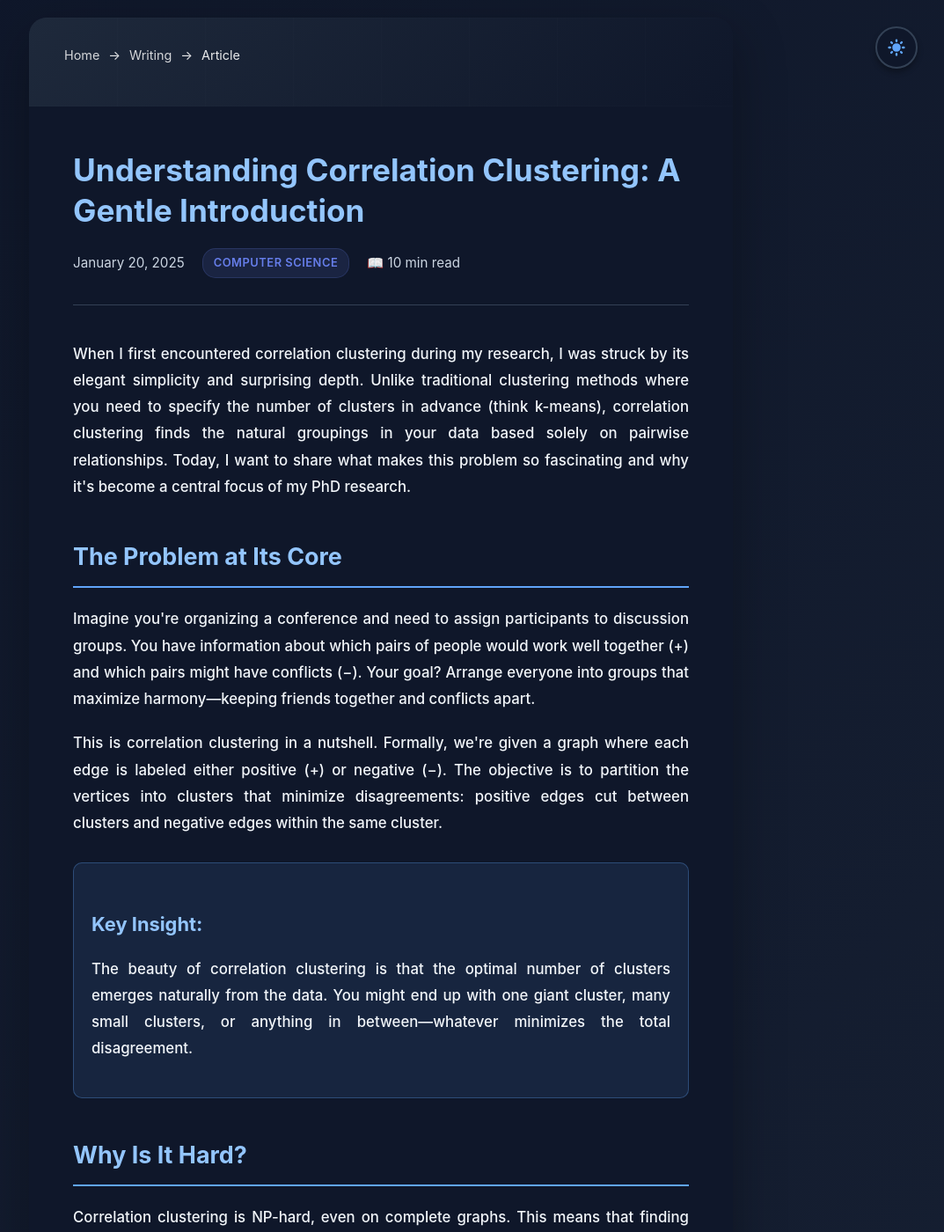
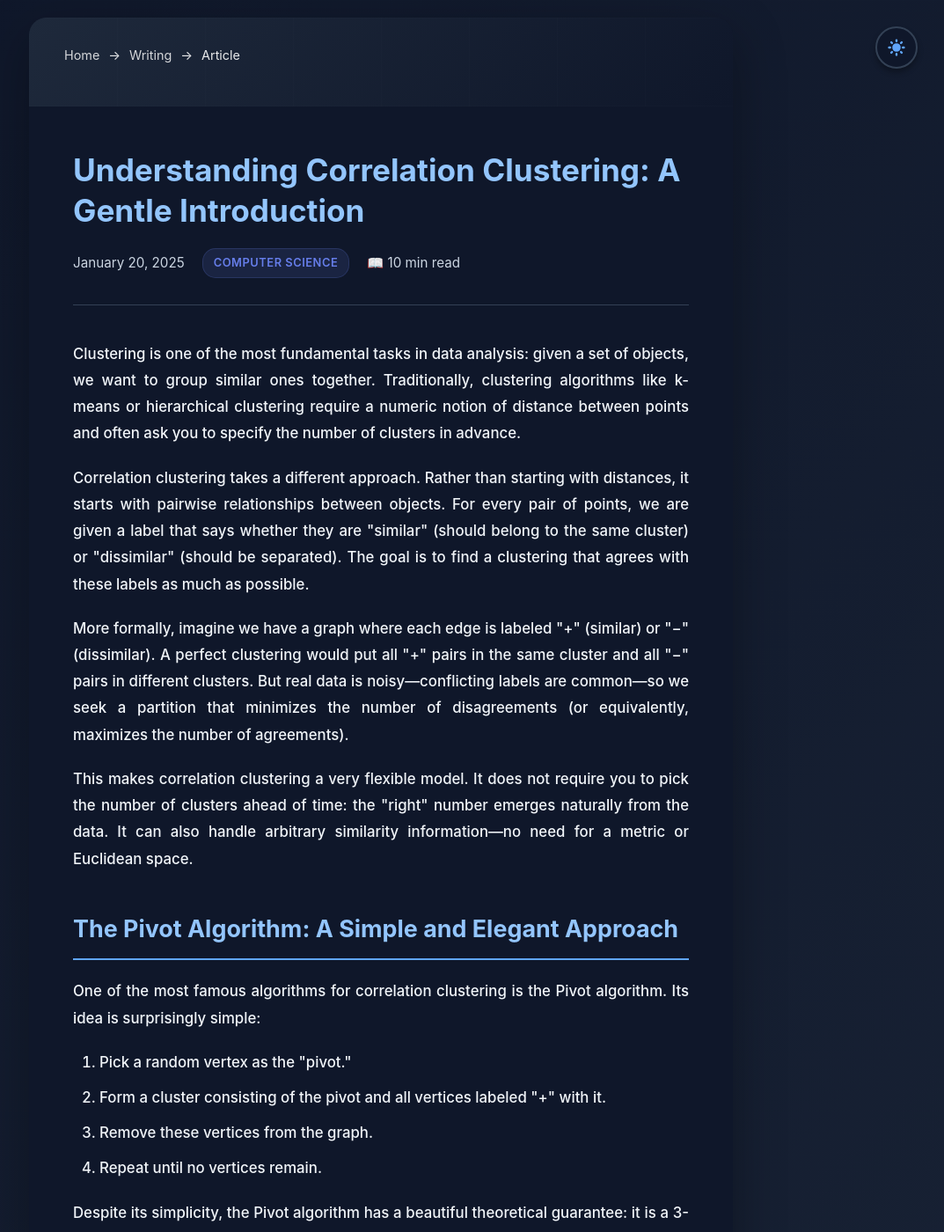
Before and after one commit to andisheGhs/andisheGhs.github.io, a Jekyll site: the page articles/correlation-clustering-intro.html, which Jekyll copies as it is, in a window 1280 px wide and 1400 px high. Shown: the whole window at 88% size, without its empty margins (207-1280 px from the left). Built offline with Jekyll 4.4.1, drawn with Linux system fonts in a browser that asks for light colours; some of the changed text lies outside the part shown.

Commit message:
Revise correlation clustering article for clarity and flow
The text was revised to improve clarity and flow, emphasizing the flexibility and applications of correlation clustering. Sections were added and removed to enhance the overall structure and readability of the article.

```diff
--- a/articles/correlation-clustering-intro.html
+++ b/articles/correlation-clustering-intro.html
@@ -468,120 +468,90 @@
 
             <div class="article-body">
                 <p>
-                    When I first encountered correlation clustering during my research, I was struck by its elegant simplicity and surprising depth. Unlike traditional clustering methods where you need to specify the number of clusters in advance (think k-means), correlation clustering finds the natural groupings in your data based solely on pairwise relationships. Today, I want to share what makes this problem so fascinating and why it's become a central focus of my PhD research.
-                </p>
-
-                <h2>The Problem at Its Core</h2>
-                <p>
-                    Imagine you're organizing a conference and need to assign participants to discussion groups. You have information about which pairs of people would work well together (+) and which pairs might have conflicts (−). Your goal? Arrange everyone into groups that maximize harmony—keeping friends together and conflicts apart.
+                    Clustering is one of the most fundamental tasks in data analysis: given a set of objects, we want to group similar ones together. Traditionally, clustering algorithms like k-means or hierarchical clustering require a numeric notion of distance between points and often ask you to specify the number of clusters in advance.
                 </p>
 
                 <p>
-                    This is correlation clustering in a nutshell. Formally, we're given a graph where each edge is labeled either positive (+) or negative (−). The objective is to partition the vertices into clusters that minimize disagreements: positive edges cut between clusters and negative edges within the same cluster.
-                </p>
-
-                <div class="highlight-box">
-                    <h3>Key Insight:</h3>
-                    <p>The beauty of correlation clustering is that the optimal number of clusters emerges naturally from the data. You might end up with one giant cluster, many small clusters, or anything in between—whatever minimizes the total disagreement.</p>
-                </div>
-
-                <h2>Why Is It Hard?</h2>
-                <p>
-                    Correlation clustering is NP-hard, even on complete graphs. This means that finding the absolute best clustering is computationally intractable for large datasets. But here's where theory meets practice beautifully: we can design approximation algorithms that find near-optimal solutions efficiently.
+                    Correlation clustering takes a different approach. Rather than starting with distances, it starts with pairwise relationships between objects. For every pair of points, we are given a label that says whether they are "similar" (should belong to the same cluster) or "dissimilar" (should be separated). The goal is to find a clustering that agrees with these labels as much as possible.
                 </p>
 
                 <p>
-                    The first constant-factor approximation algorithm, achieving a factor of 3, was developed by Bansal, Blum, and Chawla in 2004. Since then, researchers have continued to improve these bounds and explore variants of the problem.
-                </p>
-
-                <h2>Real-World Applications</h2>
-                <p>
-                    What makes correlation clustering particularly exciting is its wide range of applications:
-                </p>
-
-                <div class="example-box">
-                    <h4>1. Social Network Analysis</h4>
-                    <p>Identifying communities where positive edges represent friendships and negative edges represent antagonistic relationships. The algorithm naturally finds cohesive groups while respecting the social dynamics.</p>
-                </div>
-
-                <div class="example-box">
-                    <h4>2. Entity Resolution</h4>
-                    <p>Determining which database records refer to the same real-world entity. Positive edges connect likely matches, negative edges connect likely non-matches. The clustering gives us our deduplicated entities.</p>
-                </div>
-
-                <div class="example-box">
-                    <h4>3. Image Segmentation</h4>
-                    <p>Grouping pixels where similarity measures determine edge labels. Unlike traditional methods, we don't need to specify how many objects are in the image—the algorithm discovers this automatically.</p>
-                </div>
-
-                <h2>The Online Setting: My Research Focus</h2>
-                <p>
-                    In my research, I'm particularly interested in the online version of correlation clustering, where the graph is revealed incrementally. Imagine a social network that grows over time, or a database that receives new records continuously. How do we maintain good clusters as the data evolves?
+                    More formally, imagine we have a graph where each edge is labeled "+" (similar) or "−" (dissimilar). A perfect clustering would put all "+" pairs in the same cluster and all "−" pairs in different clusters. But real data is noisy—conflicting labels are common—so we seek a partition that minimizes the number of disagreements (or equivalently, maximizes the number of agreements).
                 </p>
 
                 <p>
-                    This online setting introduces fascinating challenges. We must make irrevocable clustering decisions as vertices arrive, without knowing what future connections will look like. The key is balancing immediate clustering quality with flexibility for future arrivals.
+                    This makes correlation clustering a very flexible model. It does not require you to pick the number of clusters ahead of time: the "right" number emerges naturally from the data. It can also handle arbitrary similarity information—no need for a metric or Euclidean space.
                 </p>
 
-                <div class="tip-box">
-                    <strong>Research Direction:</strong> I'm exploring how machine learning predictions about future edges can improve online algorithms. If we have some (imperfect) information about likely future connections, can we make better clustering decisions in the present?
-                </div>
-
-                <h2>A Simple Algorithm to Get Started</h2>
-                <p>
-                    Here's a basic algorithm that achieves a 3-approximation for correlation clustering:
-                </p>
-
-                <pre><code>1. Pick an arbitrary unclustered vertex v
-2. Create a cluster containing v and all its positive neighbors
-   that aren't yet clustered
-3. Repeat until all vertices are clustered</code></pre>
+                <h2>The Pivot Algorithm: A Simple and Elegant Approach</h2>
 
                 <p>
-                    This greedy approach, known as the "Pivot" algorithm, is surprisingly effective. While simple, it captures the essence of correlation clustering: growing clusters around vertices with strong positive connections.
-                </p>
-
-                <h2>Open Problems and Future Directions</h2>
-                <p>
-                    The field of correlation clustering remains vibrant with open questions:
-                </p>
-
-                <ul>
-                    <li><strong>Improved approximation ratios:</strong> Can we beat the current best approximation factors, especially for special graph classes?</li>
-                    <li><strong>Distributed algorithms:</strong> How can we efficiently solve correlation clustering when the data is distributed across multiple machines?</li>
-                    <li><strong>Dynamic settings:</strong> Beyond online algorithms, how do we handle edge insertions and deletions efficiently?</li>
-                    <li><strong>Practical implementations:</strong> Bridging the gap between theoretical guarantees and real-world performance remains an active area.</li>
-                </ul>
-
-                <h2>Getting Started with Correlation Clustering</h2>
-                <p>
-                    If you're interested in diving deeper into correlation clustering, here are my recommendations:
+                    One of the most famous algorithms for correlation clustering is the Pivot algorithm. Its idea is surprisingly simple:
                 </p>
 
                 <ol>
-                    <li>Start with the original paper by Bansal, Blum, and Chawla (2004) for the foundational concepts</li>
-                    <li>Explore the survey by Bonchi et al. (2022) for a comprehensive overview of recent developments</li>
-                    <li>Implement the basic Pivot algorithm to get hands-on experience</li>
-                    <li>Try applying it to a real dataset—social networks are particularly intuitive starting points</li>
+                    <li>Pick a random vertex as the "pivot."</li>
+                    <li>Form a cluster consisting of the pivot and all vertices labeled "+" with it.</li>
+                    <li>Remove these vertices from the graph.</li>
+                    <li>Repeat until no vertices remain.</li>
                 </ol>
 
-                <h2>Conclusion</h2>
                 <p>
-                    Correlation clustering exemplifies what I love about theoretical computer science: a simple, natural problem formulation that leads to deep theoretical questions and practical applications. It sits at the intersection of machine learning, graph theory, and algorithm design, making it a rich area for research.
+                    Despite its simplicity, the Pivot algorithm has a beautiful theoretical guarantee: it is a 3-approximation for minimizing disagreements on complete graphs. In other words, the number of disagreements it produces is at most three times the optimal value—an impressive result for such an intuitive procedure.
+                </p>
+
+                <h2>My Research</h2>
+
+                <p>
+                    My research explores approximation algorithms for correlation clustering, particularly when the number of clusters is fixed (the so-called k-correlation clustering problem). This variant is significantly harder, but also very relevant to practical applications where we know in advance that the data should naturally form a certain number of groups.
                 </p>
 
                 <p>
-                    Whether you're interested in the pure algorithmic challenges, the machine learning applications, or the systems aspects of implementing these algorithms at scale, correlation clustering offers something compelling. As I continue my PhD research in this area, I'm constantly surprised by new connections and applications that emerge.
+                    I work on developing new algorithms that achieve better guarantees for these problems and analyzing their performance both theoretically and experimentally. A major theme of my work is understanding how we can make algorithms robust in the presence of noisy data and efficient in streaming or online settings where data arrives over time.
                 </p>
 
+                <h2>How to Start Researching Correlation Clustering</h2>
+
                 <p>
-                    If you're working on related problems or have questions about correlation clustering, I'd love to hear from you. The best part of research is the community of people thinking about these problems together.
+                    If you are interested in working on correlation clustering, here are a few steps to get started:
                 </p>
 
-                <div class="highlight-box">
-                    <h3>Want to Learn More?</h3>
-                    <p>Check out my recent paper on one-way communication complexity of minimum vertex cover, where we explore related clustering and covering problems. Feel free to reach out if you'd like to discuss correlation clustering or related topics!</p>
+                <h3>1. Read the classic papers</h3>
+
+                <div class="example-box">
+                    <h4>The original formulation:</h4>
+                    <p><strong>Bansal, Blum, and Chawla (2004):</strong> "Correlation Clustering" – This is the seminal paper that introduced the problem and the Pivot algorithm.</p>
+
+                    <h4>Follow-up work on approximations:</h4>
+                    <p><strong>Charikar, Guruswami, and Wirth (2005):</strong> "Clustering with Qualitative Information" – Improves approximation ratios and analyzes several variants.</p>
+
+                    <h4>Recent progress:</h4>
+                    <p><strong>Giotis and Guruswami (2006):</strong> "Correlation Clustering with a Fixed Number of Clusters" – Introduces approximation schemes for the k-clustering variant.</p>
                 </div>
+
+                <h3>2. Try implementing the Pivot algorithm</h3>
+                <p>
+                    It is short and elegant—perfect for building intuition and running experiments on small datasets.
+                </p>
+
+                <h3>3. Explore open questions</h3>
+                <ul>
+                    <li>How do these algorithms behave on real-world graphs (e.g., social networks)?</li>
+                    <li>Can we design faster or more scalable approximation schemes?</li>
+                    <li>What happens if the similarity labels are partially missing, noisy, or adversarially corrupted?</li>
+                    <li>How do we adapt correlation clustering to streaming, online, or distributed models?</li>
+                </ul>
+
+                <h3>4. Experiment</h3>
+                <p>
+                    Generate synthetic data with known cluster structure and compare how different algorithms perform. Many papers provide benchmark datasets you can use.
+                </p>
+
+                <h2>Why It's Exciting</h2>
+
+                <p>
+                    Correlation clustering is a beautiful example of how theoretical computer science and machine learning meet. It is simple to state, rich in mathematical structure, and directly applicable to real problems like entity resolution, community detection, and deduplication. And because it is NP-hard, there is always room for new insights—whether that means proving tighter approximation guarantees, designing faster algorithms, or exploring entirely new models.
+                </p>
             </div>
 
             <div class="author-box">
@@ -599,8 +569,8 @@
             <a href="../writing.html" class="nav-link">
                 ← Back to Writing
             </a>
-            <a href="phd-application-tips.html" class="nav-link">
-                PhD Application Tips →
+            <a href="math-objects-humans.html" class="nav-link">
+                Math Objects vs Humans →
             </a>
         </nav>
     </div>
```
